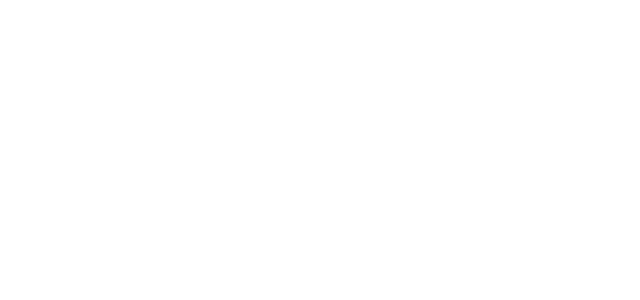
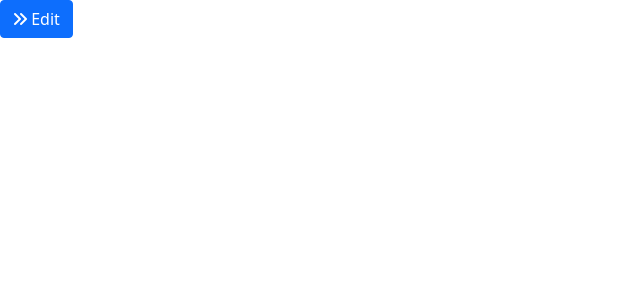
Before and after one commit to Juan-Carlos-Estevez-Vargas/Check-Appointments-Frontend-Angular, an Angular app: page / in a window 1280 px wide. Shown: the top 300 px of the page, without its empty margins (0-640 px from the left). Built offline with nearby package versions, Linux system fonts and the light colour scheme.

Commit message:
Adding home component

```diff
--- a/src/app/app.component.html
+++ b/src/app/app.component.html
@@ -1,2 +1 @@
-<!--<app-patient></app-patient>-->
 <router-outlet></router-outlet>
--- a/src/app/app.module.ts
+++ b/src/app/app.module.ts
@@ -9,9 +9,10 @@
 import { DoctorComponent } from './doctor/doctor.component';
 import { DoctorFormComponent } from './doctor/doctor-form/doctor-form.component';
 import { NavBarComponent } from './commons/nav-bar/nav-bar.component';
+import { HomeComponent } from './home/home.component';
 
 const routes:Routes=[
-  {path:'', redirectTo:'', pathMatch:'full'},
+  {path:'', component:HomeComponent},
   {path:'patient/findAll', component:PatientComponent},
   {path:'doctor/findAll', component:DoctorComponent},
   {path:'patient', component:PatientFormComponent},
@@ -28,6 +29,7 @@
     DoctorComponent,
     DoctorFormComponent,
     NavBarComponent,
+    HomeComponent,
   ],
   imports: [
     BrowserModule,
--- /dev/null
+++ b/src/app/home/home.component.html
@@ -0,0 +1,10 @@
+<div class="col-md-3">
+  <button
+    type="button"
+    name="button"
+    class="btn btn-primary"
+    [routerLink]="['/patient/findAll']"
+  >
+    <i class="fas fa-angle-double-right"></i> Edit
+  </button>
+</div>
--- /dev/null
+++ b/src/app/home/home.component.ts
@@ -0,0 +1,15 @@
+import { Component, OnInit } from '@angular/core';
+
+@Component({
+  selector: 'app-home',
+  templateUrl: './home.component.html',
+  styleUrls: ['./home.component.css']
+})
+export class HomeComponent implements OnInit {
+
+  constructor() { }
+
+  ngOnInit(): void {
+  }
+
+}
```
Also changed, not shown: src/app/home/home.component.css (added), 1 other file (tests, documents, lock files or other folders).
